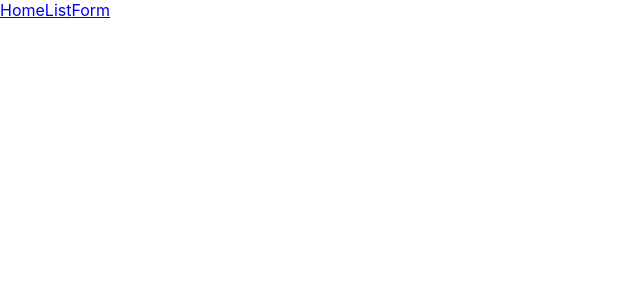
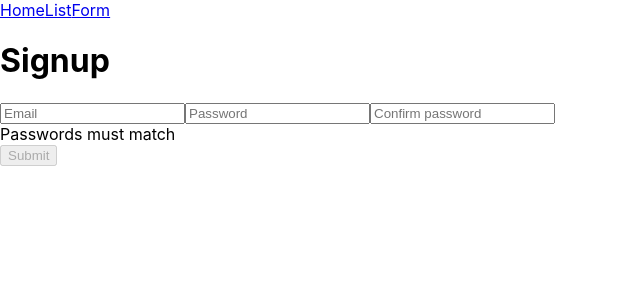
Before and after one commit to Saladikhanov/frontend_august_react, a React (Create React App) app: page /signup in a window 1280 px wide. Shown: the top 300 px of the page, without its empty margins (0-640 px from the left). Built offline with nearby package versions, Linux system fonts and the light colour scheme.

Commit message:
Add files via upload

```diff
--- a/src/App.js
+++ b/src/App.js
@@ -3,6 +3,7 @@ import { useState, useEffect } from "react";
 import { BrowserRouter as Router, Route, Switch } from "react-router-dom";
 import Home from "./components/Home";
 import Login from "./components/Login";
+import Signup from "./components/Signup";
 import List from "./components/List";
 import Form from "./components/Form";
 import Users from "./components/Users";
@@ -82,6 +83,7 @@ function App() {
         <Router>
           <Navbar />
           <Route exact path="/login" component={Login} />
+          <Route exact path="/signup" component={Signup} />
           <PrivateRoute exact path="/users" component={Users} />
           <PrivateRoute exact path="/user/:id" component={Profile} />
           <PrivateRoute exact path="/list" component={List} />
--- a/src/components/Login.js
+++ b/src/components/Login.js
@@ -17,25 +17,33 @@ function Login() {
   }, [formData]);
 
   const handleLogin = () => {
-    formData["id"] = uuidv4();
-    console.log(formData);
-    appContext.setUser(formData);
+    // formData["id"] = uuidv4();
+    // console.log(formData);
+    const usersDB = JSON.parse(localStorage.getItem("usersDB"));
+    if (usersDB[formData.email]) {
+      appContext.setUser(usersDB[formData.email]);
+    } else {
+      console.log("not there");
+    }
+
+    console.log(usersDB[formData.email]);
   };
+
   return (
     <div>
       <input
         type="text"
-        placeholder="first name"
+        placeholder="email"
         onChange={handleChangeInput}
-        value={formData["first"]}
-        name="first"
+        value={formData["email"]}
+        name="email"
       />
       <input
         type="text"
-        placeholder="last name"
+        placeholder="password"
         onChange={handleChangeInput}
-        value={formData["last"]}
-        name="last"
+        value={formData["password"]}
+        name="password"
       />
       <button onClick={handleLogin}>Login</button>
     </div>
--- /dev/null
+++ b/src/components/Signup.js
@@ -0,0 +1,94 @@
+import "../App.css";
+import { useContext, useState } from "react";
+import AppContext from "../context/AppContext";
+import { handleChangeInput } from "../lib/functions";
+import { useEffect } from "react/cjs/react.development";
+
+function Signup() {
+  const appContext = useContext(AppContext);
+  const [formData, setFormData] = useState({});
+  const [isFormComplete, setIsFormComplete] = useState(false);
+  const [showAlert, setShowAlert] = useState(true);
+
+  const handleInput = (e) => {
+    handleChangeInput(e, formData, setFormData);
+  };
+
+  const handleSubmit = () => {
+    const usersDB = JSON.parse(localStorage.getItem("users"));
+    const keys = Object.keys(usersDB);
+    if (keys.includes(formData.email)) {
+      console.log("user already exists");
+    } else {
+      const submitObj = {
+        email: formData.email,
+        password: formData.password,
+        created_date: Date.now(),
+        id: 1,
+      };
+      usersDB[formData.email] = submitObj;
+      localStorage.setItem("users", JSON.stringify(usersDB));
+    }
+  };
+
+  useEffect(() => {
+    if (
+      formData.email &&
+      formData.password &&
+      formData.confirmPassword &&
+      formData.password === formData.confirmPassword
+      // maybe check for is it an actual email and also password strength
+    ) {
+      setIsFormComplete(true);
+    } else {
+      setIsFormComplete(false);
+    }
+  }, [formData]);
+
+  useEffect(() => {
+    if (
+      formData.password !== formData.confirmPassword ||
+      !formData.password ||
+      !formData.confirmPassword
+    ) {
+      setShowAlert(true);
+    } else {
+      setShowAlert(false);
+    }
+  }, [formData]);
+
+  return (
+    <div className={``}>
+      <h1>Signup</h1>
+      <div>
+        <input
+          type="text"
+          placeholder="Email"
+          className={``}
+          name={`email`}
+          onChange={handleInput}
+        />
+        <input
+          type="password"
+          placeholder="Password"
+          className={``}
+          name={`password`}
+          onChange={handleInput}
+        />
+        <input
+          type="password"
+          placeholder="Confirm password"
+          className={``}
+          name={`confirmPassword`}
+          onChange={handleInput}
+        />
+        {showAlert && <div>Passwords must match</div>}
+        <button disabled={!isFormComplete} onClick={handleSubmit}>
+          Submit
+        </button>
+      </div>
+    </div>
+  );
+}
+
+export default Signup;
--- /dev/null
+++ b/src/lib/functions.js
@@ -0,0 +1,5 @@
+export const handleChangeInput = (e, formData, setFormData) => {
+  const name = e.target.name;
+  const value = e.target.value;
+  setFormData({ ...formData, [name]: value });
+};
```
Also changed, not shown: src/lib/firebase.js (added, +15 -0 lines), 1 other file (tests, documents, lock files or other folders).
